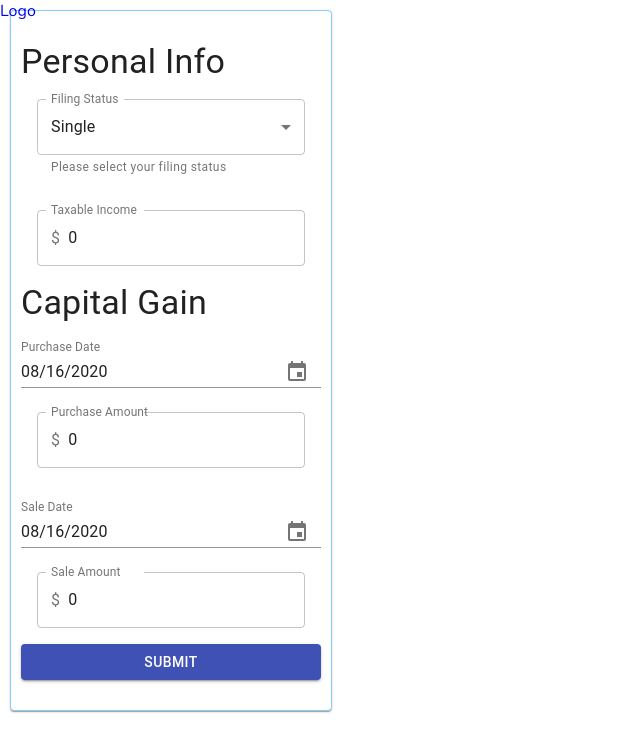
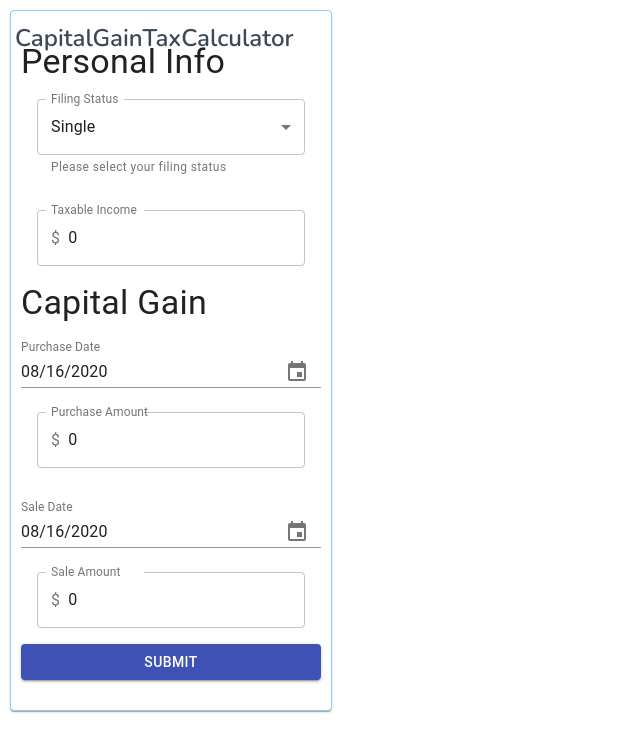
Before and after one commit to Kevin1192/Capital-Gain, a React (Create React App) app: page / in a window 1280 px wide. Shown: the top 752 px of the page, without its empty margins (0-640 px from the left). Built offline with nearby package versions, Linux system fonts and the light colour scheme.

Commit message:
logo animation

```diff
--- a/src/assets/scss/_menu.scss
+++ b/src/assets/scss/_menu.scss
@@ -8,3 +8,13 @@
     background-color: transparent;
     transition: all .5s ease;
 }
+
+.logo {
+    float: left;
+    color: $dark !important;
+    margin-left: 15px;
+    transition: all .5s ease;
+    &:hover {
+        transform: scale(1.05) rotate(1deg);
+    }
+}
--- a/src/components/TopBar.jsx
+++ b/src/components/TopBar.jsx
@@ -13,13 +13,11 @@ class Topbar extends Component {
         return (
             <React.Fragment>
                 <div id='topnav' >
-                    <div>
+                    <Container>
                         <div>
-                            <Link className='logo' to='/'>
-                                Logo
-                            </Link>
+                            <Link className='logo' to='/index'><h2>CapitalGainTaxCalculator</h2></Link>
                         </div>
-                    </div>
+                    </Container>
                 </div>
             </React.Fragment>
         )
```
